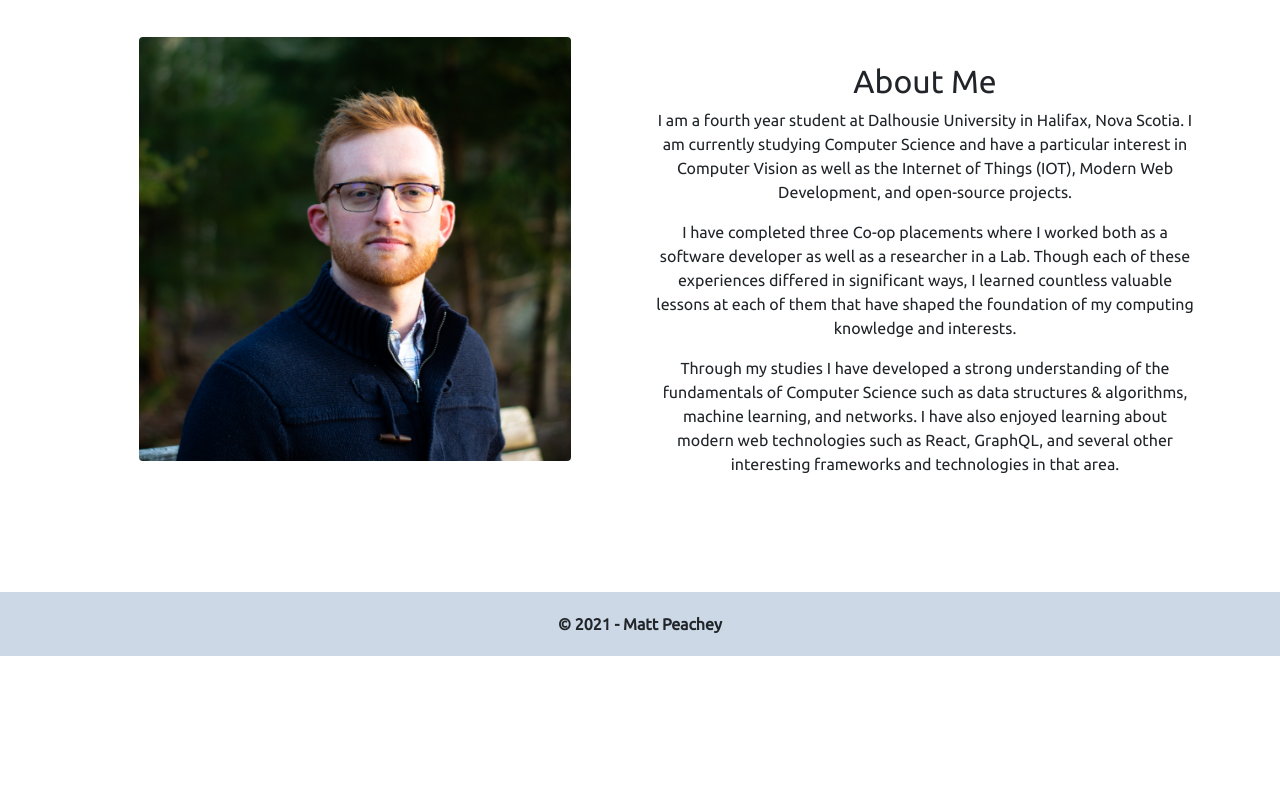
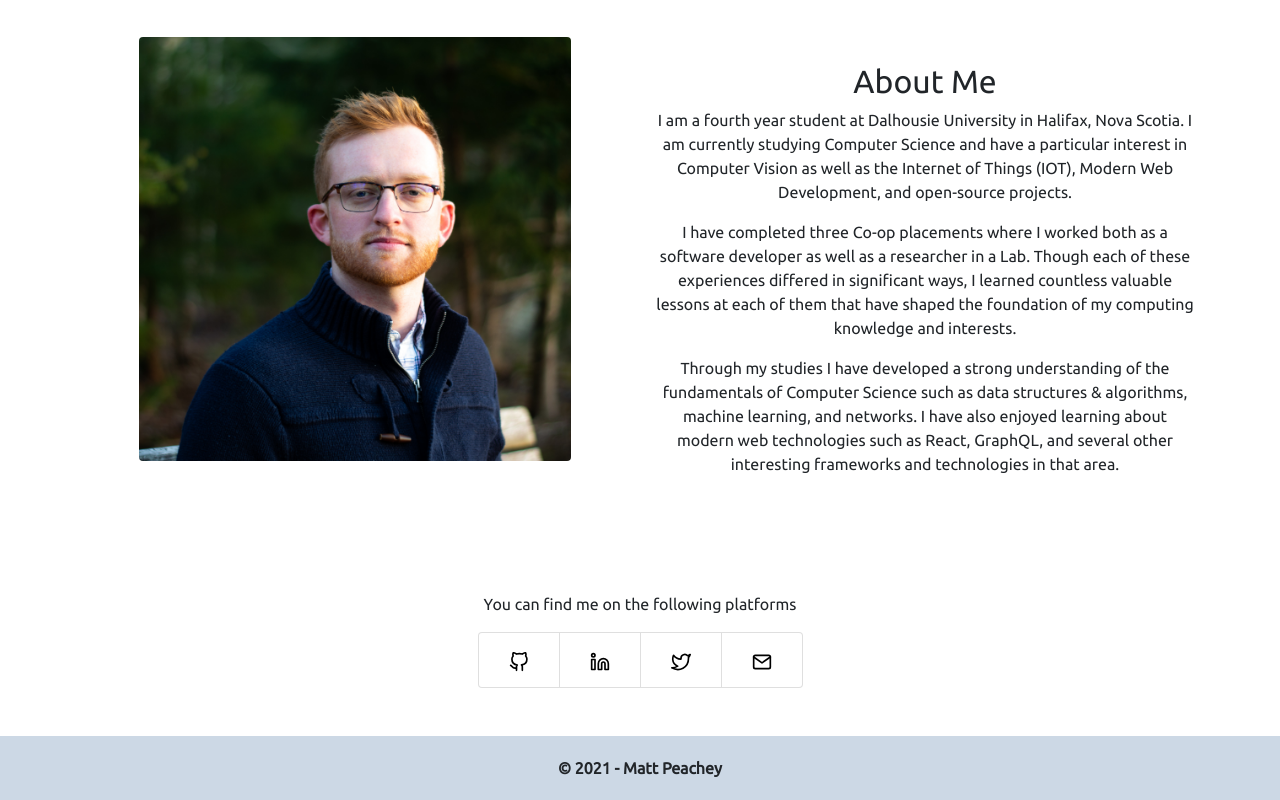
Before and after one commit to peacheym/PeacheyWeb, a React (Create React App) app: page / in a window 1280 px wide. Shown: the part 457-1257 px from the top of the page. Before the commit the page ends 1113 px from the top, so only its background shows below. Built offline with nearby package versions, Linux system fonts and the light colour scheme.

Commit message:
Update home page.

```diff
--- a/src/home/About.js
+++ b/src/home/About.js
@@ -1,10 +1,9 @@
-import React, { Component } from "react";
+import React from "react";
 import { Container, Row, Col, Image } from "react-bootstrap";
 import "../App.css";
 import headshot from "./headshot.jpg";
 
-class About extends Component {
-  render() {
+export default function About() {
   return (
     <Container className="about" id="about">
       <Row>
@@ -14,18 +13,18 @@ class About extends Component {
         <Col md>
           <h2>About Me</h2>
           <p>
-              I am a fourth year student at Dalhousie University in Halifax,
-              Nova Scotia. I am currently studying Computer Science and have a
+            I am a fourth year student at Dalhousie University in Halifax, Nova
+            Scotia. I am currently studying Computer Science and have a
             particular interest in Computer Vision as well as the Internet of
             Things (IOT), Modern Web Development, and open-source projects.
           </p>
 
           <p>
             I have completed three Co-op placements where I worked both as a
-              software developer as well as a researcher in a Lab.
-              Though each of these experiences differed in significant ways, I
-              learned countless valuable lessons at each of them that have
-              shaped the foundation of my computing knowledge and interests.
+            software developer as well as a researcher in a Lab. Though each of
+            these experiences differed in significant ways, I learned countless
+            valuable lessons at each of them that have shaped the foundation of
+            my computing knowledge and interests.
           </p>
 
           <p>
@@ -33,13 +32,10 @@ class About extends Component {
             fundamentals of Computer Science such as data structures &amp;
             algorithms, machine learning, and networks. I have also enjoyed
             learning about modern web technologies such as React, GraphQL, and
-              several other interesting frameworks and technologies in that
-              area.
+            several other interesting frameworks and technologies in that area.
           </p>
         </Col>
       </Row>
     </Container>
   );
 }
-}
-export default About; // Don’t forget to use export default!
--- a/src/home/Contact.js
+++ b/src/home/Contact.js
@@ -1,34 +1,46 @@
-import React, { Component } from 'react';
-import {Container, Button, Form} from 'react-bootstrap';
-import '../App.css';
+import React from "react";
+import { Container, ListGroup } from "react-bootstrap";
+import { FiLinkedin, FiTwitter, FiGithub, FiMail } from "react-icons/fi";
+import "../App.css";
 
-
-class Contact extends Component {
-  render() {
-      return <Container>
-	<h2>Contact me!</h2>
-	<br/>
-	<Form className="contact">
-	  <Form.Group controlId="exampleForm.ControlInput1">
-	    <Form.Label>Email address</Form.Label>
-	    <Form.Control type="email" placeholder="name@example.com" />
-	  </Form.Group>
-	  <Form.Group controlId="exampleForm.ControlSelect1">
-	    <Form.Label>Reason for email</Form.Label>
-	    <Form.Control as="select">
-	      <option>Cool Ideas</option>
-	      <option>Coffee</option>
-	      <option>Random</option>
-	      <option>Other</option>
-	    </Form.Control>
-	  </Form.Group>
-	  <Form.Group controlId="exampleForm.ControlTextarea1">
-	    <Form.Label>Message</Form.Label>
-	    <Form.Control as="textarea" rows="3" />
-	  </Form.Group>
-	</Form>
-	<Button onClick={()=>{alert("Email form currently under construction. Please contact me at peacheym@dal.ca")}}>Send Message</Button>
-      </Container>
-  }
+export default function Contact() {
+  return (
+    <Container>
+      <p>You can find me on the following platforms</p>
+      <ListGroup horizontal as="ul" style={{ justifyContent: "center" }}>
+        <ListGroup.Item as="li">
+          <a
+            href="https://github.com/peacheym"
+            style={{ color: "black", fontSize: "20px", padding: "10px" }}
+          >
+            <FiGithub />
+          </a>
+        </ListGroup.Item>
+        <ListGroup.Item as="li">
+          <a
+            href="https://www.linkedin.com/in/matt-peachey-02bb11152"
+            style={{ color: "black", fontSize: "20px", padding: "10px" }}
+          >
+            <FiLinkedin />
+          </a>
+        </ListGroup.Item>
+        <ListGroup.Item as="li">
+          <a
+            href="https://twitter.com/mattpeachey3"
+            style={{ color: "black", fontSize: "20px", padding: "10px" }}
+          >
+            <FiTwitter />
+          </a>
+        </ListGroup.Item>
+        <ListGroup.Item as="li">
+          <a
+            href="mailto://peacheym@dal.ca"
+            style={{ color: "black", fontSize: "20px", padding: "10px" }}
+          >
+            <FiMail />
+          </a>
+        </ListGroup.Item>
+      </ListGroup>
+    </Container>
+  );
 }
-export default Contact;
--- a/src/home/Home.js
+++ b/src/home/Home.js
@@ -1,7 +1,7 @@
 import React, { Component } from "react";
 // import FeaturedProjects from "../FeaturedProjects";
 import About from "./About";
-// import Contact from "./Contact";
+import Contact from "./Contact";
 import { Jumbotron, Container } from "react-bootstrap";
 import "../App.css";
 
@@ -21,10 +21,8 @@ class Home extends Component {
           </Container>
         </Jumbotron>
         <About />
-        {/* <FeaturedProjects />
-        <br /> <br /> <br />
         <Contact />
-        <br /> <br /> <br /> */}
+        <br /> <br />
       </div>
     );
   }
```
Lines whose indentation alone changed are shown as unchanged.
